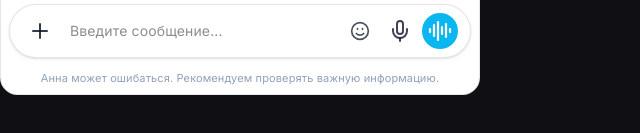
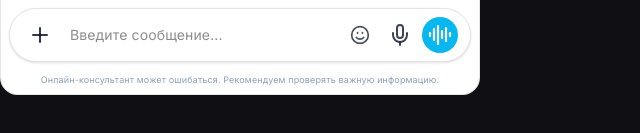
Before and after one commit to Mustafa00764/crm-admin, a Next.js app: page /widget/chat in a window 1280 px wide. Shown: the part 525-658 px from the top of the page, without its empty margins (0-640 px from the left). Built offline with nearby package versions, Linux system fonts and the light colour scheme.

Commit message:
edit footer text

```diff
--- a/features/public-chat/ui/public-chat-widget.tsx
+++ b/features/public-chat/ui/public-chat-widget.tsx
@@ -1897,11 +1897,11 @@ export function PublicChatWidget({
 
         <div
           className={cn(
-            'mt-3 text-center text-[11px]',
+            'mt-3 text-center text-[9px] leading-3',
             theme === 'light' ? 'text-slate-400' : 'text-white/35'
           )}
         >
-          Анна может ошибаться. Рекомендуем проверять важную информацию.
+          Онлайн-консультант может ошибаться. Рекомендуем проверять важную информацию.
         </div>
       </div>
     </div>
```
